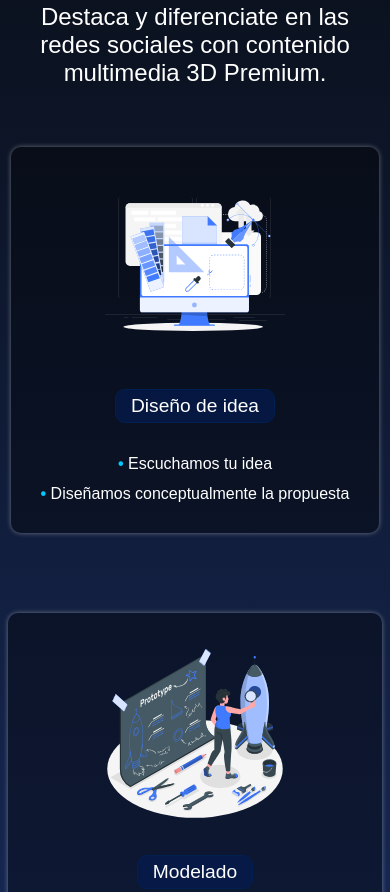
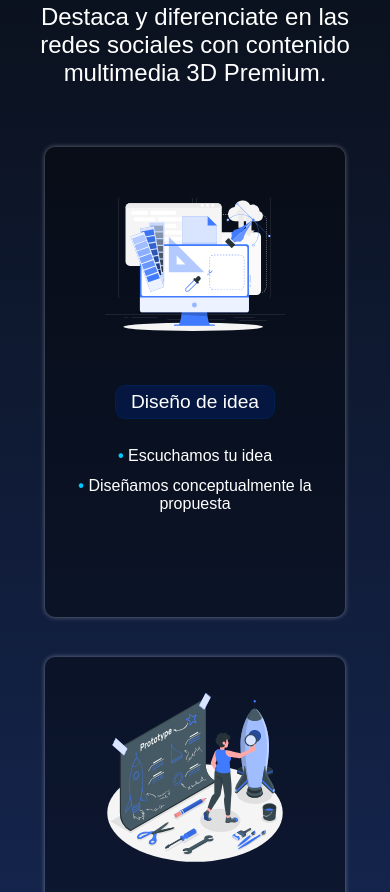
Before and after one commit to nikomurray/Custom-Search-Web, a plain HTML site: page index.html in a window 390 px wide. Shown: the part 1011-1903 px from the top of the page. Drawn offline with nearby package versions, Linux system fonts and the light colour scheme; a web font is replaced by a local one.

Commit message:
change about-us page

```diff
--- a/style.css
+++ b/style.css
@@ -244,7 +244,7 @@ main .cards h3{
     border: solid #002051 1px;
     padding: 5px 15px;
     background: #041d559c;
-    margin: 20px 0;
+    margin: 16px 0;
     font-size: 1.6rem;
     display: flex;
     align-items: center;
@@ -252,6 +252,8 @@ main .cards h3{
 }
 
 main .card {
+    width: 350px;
+    height: 470px;
     display: flex;
     flex-direction: column;
     align-items: center;
@@ -336,7 +338,12 @@ main .card p::before{
     }
     main .cards{
         flex-direction: column;
-        gap: 80px;
+        gap: 40px;
+    }
+
+    main .card {
+        width: 300px;
+
     }
 
     main .cards img {
```
